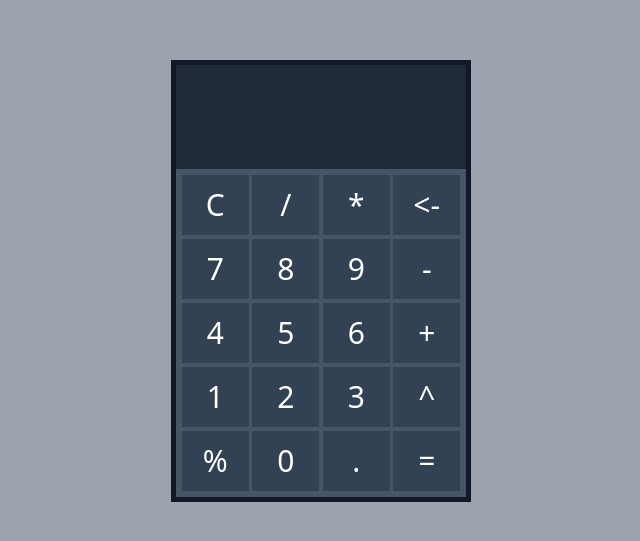
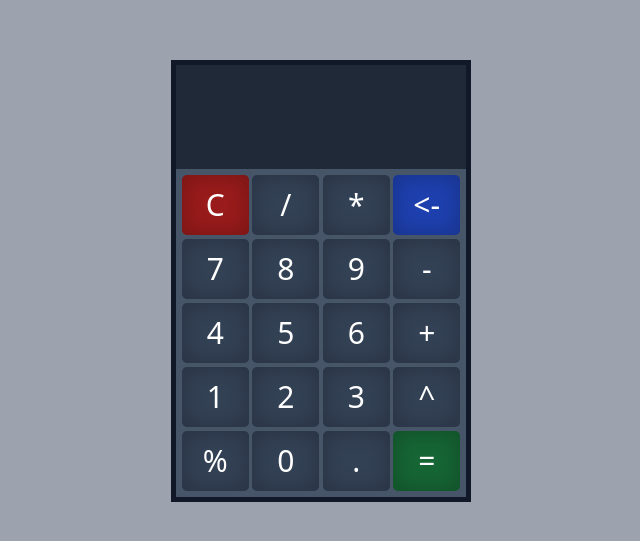
Before and after one commit to hammadaslam1/calculator, a plain HTML site: page calculator.html in a window 1280 px wide. Shown: the part 119-660 px from the top of the page, without its empty margins (319-959 px from the left). Drawn offline with nearby package versions, Linux system fonts and the light colour scheme.

Commit message:
Update calculator.html

```diff
--- a/calculator.html
+++ b/calculator.html
@@ -9,51 +9,56 @@
         table, tr, td{
             border-collapse: collapse;
             border-width: 0;
+
+        }
+        button{
+            border-radius: 5px;
+            box-shadow: inset 0 0 20px 3px rgba(0, 0, 0, 0.2);
         }
     </style>
 </head>
 <body class="">
     <div class="h-screen bg-gray-400 flex justify-center content-center">
-        <div class="w-[300px] bg-gray-900 text-white self-center p-1 border border-gray-900">
-            <div class="bg-gray-800 w-full text-white text-right  flex flex-col p-1">
-                <div class="w-full h-10 text-lg px-3" id="question">
-
+        <div class="w-[300px] bg-gray-900  self-center p-1 border border-gray-900">
+            <div class="bg-gray-800 w-full  text-right  flex flex-col p-1">
+                <div class="w-full h-10  px-3" id="">
+                    <input type="text" name="question" class="h-full w-full text-3xl text-white bg-transparent" id="question" readonly>
                 </div>
-                <div class="w-full h-14 text-3xl px-3" id="answer">
-
+                <div class="w-full h-14 text-3xl px-3" id="">
+                    <input type="text" name="answer" class="h-full w-full text-4xl text-right text-white bg-transparent" id="answer" readonly>
                 </div>
             </div>
             <div class="bg-slate-600 w-full text-white flex flex-col p-1">
                 <table class="">
                     <tr class="h-16 ">
-                        <td class="text-center"><button class="bg-slate-700 w-[67px] hover:bg-slate-800 active:bg-slate-900 text-3xl h-full py-3" id="clear">C</button></td>
-                        <td class="text-center"><button class="bg-slate-700 w-[67px] hover:bg-slate-800 active:bg-slate-900 text-3xl h-full py-3" id="divide">/</button></td>
-                        <td class="text-center"><button class="bg-slate-700 w-[67px] hover:bg-slate-800 active:bg-slate-900 text-3xl h-full py-3" id="multiply">*</button></td>
-                        <td class="text-center"><button class="bg-slate-700 w-[67px] hover:bg-slate-800 active:bg-slate-900 text-3xl h-full py-3" id="back"><-</button></td>
+                        <td class="text-center"><button class="bg-red-800 w-[67px] hover:bg-red-900 active:bg-red-700 text-3xl h-full py-3" id="clear" onclick="clearDisplay()">C</button></td>
+                        <td class="text-center"><button class="bg-slate-700 w-[67px] hover:bg-slate-800 active:bg-slate-900 text-3xl h-full py-3" id="divide" onclick="appendOperator('/')">/</button></td>
+                        <td class="text-center"><button class="bg-slate-700 w-[67px] hover:bg-slate-800 active:bg-slate-900 text-3xl h-full py-3" id="multiply" onclick="appendOperator('*')">*</button></td>
+                        <td class="text-center"><button class="bg-blue-800 w-[67px] hover:bg-blue-900 active:bg-blue-700 text-3xl h-full py-3" id="back"><-</button></td>
                     </tr>
                     <tr class="h-16 ">
-                        <td class="text-center"><button class="bg-slate-700 w-[67px] hover:bg-slate-800 active:bg-slate-900 text-3xl h-full py-3" id="seven">7</button></td>
-                        <td class="text-center"><button class="bg-slate-700 w-[67px] hover:bg-slate-800 active:bg-slate-900 text-3xl h-full py-3" id="eight">8</button></td>
-                        <td class="text-center"><button class="bg-slate-700 w-[67px] hover:bg-slate-800 active:bg-slate-900 text-3xl h-full py-3" id="nine">9</button></td>
-                        <td class="text-center"><button class="bg-slate-700 w-[67px] hover:bg-slate-800 active:bg-slate-900 text-3xl h-full py-3" id="minus">-</button></td>
+                        <td class="text-center"><button class="bg-slate-700 w-[67px] hover:bg-slate-800 active:bg-slate-900 text-3xl h-full py-3" id="seven" onclick="appendNumber('7')">7</button></td>
+                        <td class="text-center"><button class="bg-slate-700 w-[67px] hover:bg-slate-800 active:bg-slate-900 text-3xl h-full py-3" id="eight" onclick="appendNumber('8')">8</button></td>
+                        <td class="text-center"><button class="bg-slate-700 w-[67px] hover:bg-slate-800 active:bg-slate-900 text-3xl h-full py-3" id="nine" onclick="appendNumber('9')">9</button></td>
+                        <td class="text-center"><button class="bg-slate-700 w-[67px] hover:bg-slate-800 active:bg-slate-900 text-3xl h-full py-3" id="minus" onclick="appendOperator('-')">-</button></td>
                     </tr>
                     <tr class="h-16 ">
-                        <td class="text-center"><button class="bg-slate-700 w-[67px] hover:bg-slate-800 active:bg-slate-900 text-3xl h-full py-3" id="four">4</button></td>
-                        <td class="text-center"><button class="bg-slate-700 w-[67px] hover:bg-slate-800 active:bg-slate-900 text-3xl h-full py-3" id="five">5</button></td>
-                        <td class="text-center"><button class="bg-slate-700 w-[67px] hover:bg-slate-800 active:bg-slate-900 text-3xl h-full py-3" id="six">6</button></td>
-                        <td class="text-center"><button class="bg-slate-700 w-[67px] hover:bg-slate-800 active:bg-slate-900 text-3xl h-full py-3" id="seve">+</button></td>
+                        <td class="text-center"><button class="bg-slate-700 w-[67px] hover:bg-slate-800 active:bg-slate-900 text-3xl h-full py-3" id="four" onclick="appendNumber('4')">4</button></td>
+                        <td class="text-center"><button class="bg-slate-700 w-[67px] hover:bg-slate-800 active:bg-slate-900 text-3xl h-full py-3" id="five" onclick="appendNumber('5')">5</button></td>
+                        <td class="text-center"><button class="bg-slate-700 w-[67px] hover:bg-slate-800 active:bg-slate-900 text-3xl h-full py-3" id="six" onclick="appendNumber('6')">6</button></td>
+                        <td class="text-center"><button class="bg-slate-700 w-[67px] hover:bg-slate-800 active:bg-slate-900 text-3xl h-full py-3" id="plus" onclick="appendOperator('+')">+</button></td>
                     </tr>
                     <tr class="h-16 ">
-                        <td class="text-center"><button class="bg-slate-700 w-[67px] hover:bg-slate-800 active:bg-slate-900 text-3xl h-full py-3" id="">1</button></td>
-                        <td class="text-center"><button class="bg-slate-700 w-[67px] hover:bg-slate-800 active:bg-slate-900 text-3xl h-full py-3" id="">2</button></td>
-                        <td class="text-center"><button class="bg-slate-700 w-[67px] hover:bg-slate-800 active:bg-slate-900 text-3xl h-full py-3" id="">3</button></td>
-                        <td class="text-center"><button class="bg-slate-700 w-[67px] hover:bg-slate-800 active:bg-slate-900 text-3xl h-full py-3" id="">^</button></td>
+                        <td class="text-center"><button class="bg-slate-700 w-[67px] hover:bg-slate-800 active:bg-slate-900 text-3xl h-full py-3" id="one" onclick="appendNumber('1')">1</button></td>
+                        <td class="text-center"><button class="bg-slate-700 w-[67px] hover:bg-slate-800 active:bg-slate-900 text-3xl h-full py-3" id="two" onclick="appendNumber('2')">2</button></td>
+                        <td class="text-center"><button class="bg-slate-700 w-[67px] hover:bg-slate-800 active:bg-slate-900 text-3xl h-full py-3" id="three" onclick="appendNumber('3')">3</button></td>
+                        <td class="text-center"><button class="bg-slate-700 w-[67px] hover:bg-slate-800 active:bg-slate-900 text-3xl h-full py-3" id="power" onclick="appendOperator('^')">^</button></td>
                     </tr>
                     <tr class="h-16 ">
-                        <td class="text-center"><button class="bg-slate-700 w-[67px] hover:bg-slate-800 active:bg-slate-900 text-3xl h-full py-3" id="">%</button></td>
-                        <td class="text-center"><button class="bg-slate-700 w-[67px] hover:bg-slate-800 active:bg-slate-900 text-3xl h-full py-3" id="">0</button></td>
-                        <td class="text-center"><button class="bg-slate-700 w-[67px] hover:bg-slate-800 active:bg-slate-900 text-3xl h-full py-3" id="">.</button></td>
-                        <td class="text-center"><button class="bg-slate-700 w-[67px] hover:bg-slate-800 active:bg-slate-900 text-3xl h-full py-3" id="">=</button></td>
+                        <td class="text-center"><button class="bg-slate-700 w-[67px] hover:bg-slate-800 active:bg-slate-900 text-3xl h-full py-3" id="mod" onclick="appendOperator('%')">%</button></td>
+                        <td class="text-center"><button class="bg-slate-700 w-[67px] hover:bg-slate-800 active:bg-slate-900 text-3xl h-full py-3" id="zero" onclick="appendNumber('0')">0</button></td>
+                        <td class="text-center"><button class="bg-slate-700 w-[67px] hover:bg-slate-800 active:bg-slate-900 text-3xl h-full py-3" id="point" onclick="appendNumber('.')">.</button></td>
+                        <td class="text-center"><button class="bg-green-800 w-[67px] hover:bg-green-900 active:bg-green-700 text-3xl h-full py-3" id="result" onclick="calculateResult()">=</button></td>
                     </tr>
 
                 </table>
```
